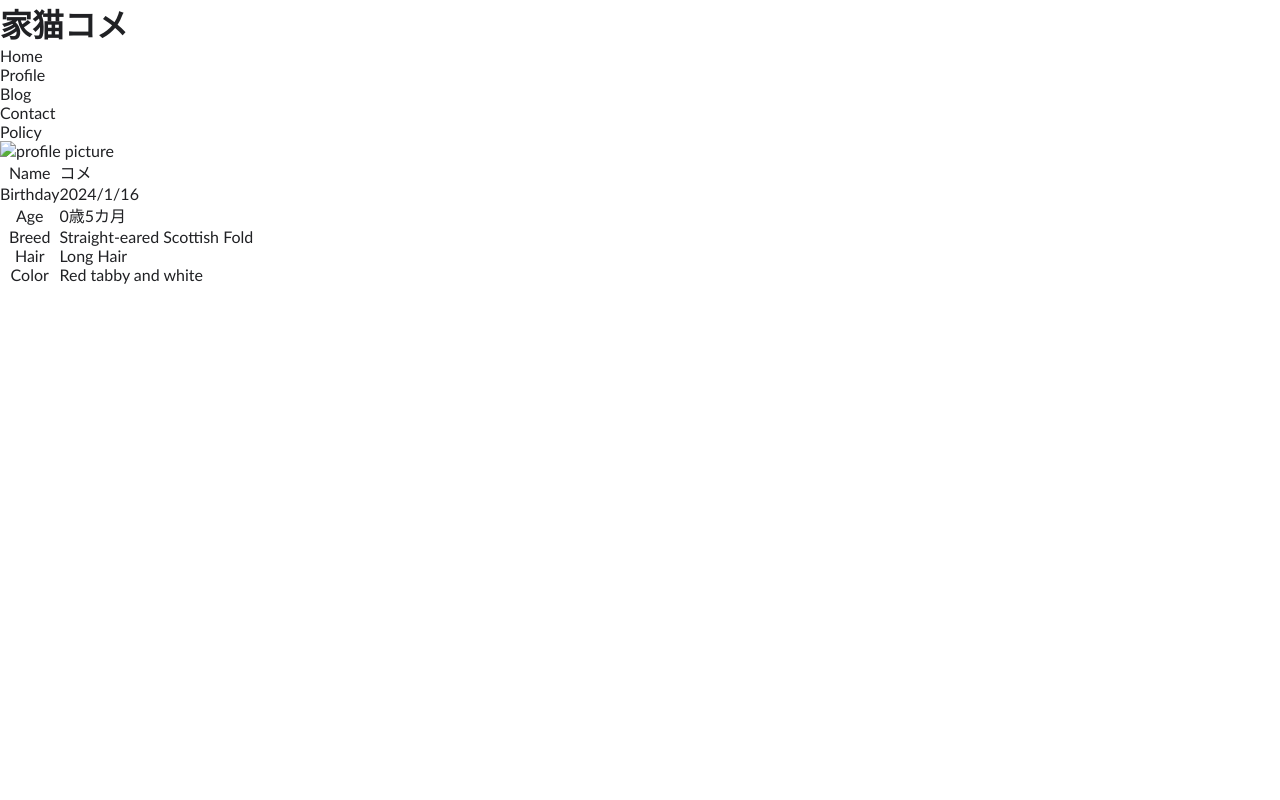
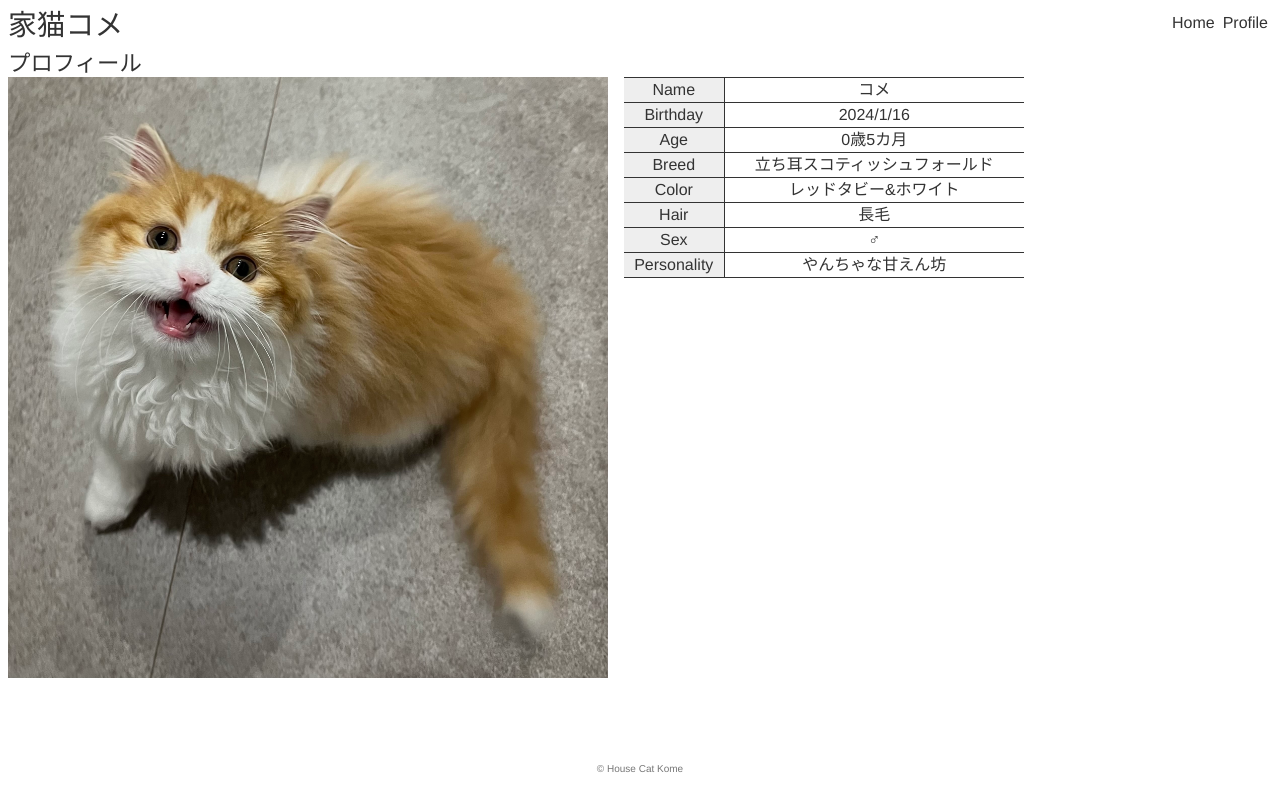
Before and after one commit to mnaoki-github/kome_hp, a plain HTML site: page profile.html in a window 1280 px wide. Drawn offline with Linux system fonts and the light colour scheme.

Commit message:
add contents

```diff
--- a/profile.html
+++ b/profile.html
@@ -20,21 +20,27 @@
 </head>
 
 <body>
-    <header class="site-title">
+    <header>
+        <div class="title-inner container">
             <h1><a href="index.html">家猫コメ</a></h1>
             <nav>
-            <ul>
+                <ul class="nav-list">
                     <li><a href="index.html">Home</a></li>
                     <li><a href="profile.html">Profile</a></li>
-                <li><a href="blog.html">Blog</a></li>
+                    <!-- <li><a href="blog.html">Blog</a></li>
                     <li><a href="contact.html">Contact</a></li>
-                <li><a href="policy.html">Policy</a></li>
+                    <li><a href="policy.html">Policy</a></li> -->
                 </ul>
             </nav>
-    </header>
-    <div>
-        <img src="" alt="profile picture">
         </div>
+    </header class=>
+    <div class="container">
+        <h2>プロフィール</h2>
+        <div class="profile-contents">
+            <div class="profile-img">
+                <img src="img/profile.jpg" alt="profile picture">
+            </div>
+            <div class="table">
                 <table>
                     <tr>
                         <th>Name</th>
@@ -50,20 +56,38 @@
                     </tr>
                     <tr>
                         <th>Breed</th>
-            <td>Straight-eared Scottish Fold</td>
+                        <td>立ち耳スコティッシュフォールド</td>
+                    </tr>
+                    <tr>
+                        <th>Color</th>
+                        <td>レッドタビー&amp;ホワイト</td>
                     </tr>
                     <tr>
                         <th>Hair</th>
-            <td>Long Hair</td>
+                        <td>長毛</td>
                     </tr>
                     <tr>
-            <th>Color</th>
-            <td>Red tabby and white</td>
+                        <th>Sex</th>
+                        <td>&#9794;</td>
+                    </tr>
+                    <tr>
+                        <th>Personality</th>
+                        <td>やんちゃな甘えん坊</td>
                     </tr>
                 </table>
+            </div>
+        </div>
+    </div>
+
+
+
+
+
+    <footer>
+        <small>&copy; House Cat Kome</small>
+    </footer>
 
     <script src="js/main.js"></script>
-
 </body>
 
 </html>
--- a/style.css
+++ b/style.css
@@ -1,44 +1,179 @@
 @charset "utf-8";
 
+
+/* initialize */
+:root {
+    --max-contents-widht: 1280px;
+}
+
+
 * {
-    font-family: 'Gill Sans', 'Gill Sans MT', Calibri, 'Trebuchet MS', sans-serif;
-    margin:0;
+    font-family: 'Franklin Gothic Medium', 'Arial Narrow', Arial, sans-serif;
+    margin: 0;
     padding: 0;
-    color:#202124;
-
+    box-sizing: border-box;
+    color: #333;
 }
 
 html {
     font-size: 100%;
+
+}
+
+h1 {
+    font-weight: normal;
+    font-size: 1.8rem;
+}
+
+h2 {
+    font-weight: normal;
+    font-size: 1.4rem;
+}
+
+h3 {
+    font-weight: normal;
+}
+
+small {
+    font-size: 10px;
+    color: #777;
+
 }
 
 a {
     text-decoration: none;
-}
-a:hover {
-    opacity:0.7;
+    display: block;
 }
 
-ul,li {
+a:hover {
+    color: #aaa;
+}
+
+ul {
     list-style-type: none;
 }
 
-img {
-    max-width:100%;
+li {
+    display: inline;
 }
 
-/* table */
+
+img {
+    width: 100%;
+    max-width: var(--max-contents-widht);
+    vertical-align: bottom;
+}
+
+/* tableあとで分ける */
 table {
     border-collapse: collapse;
     border-spacing: 0;
+    width: 100%;
+    font-size: 16px;
 }
+
 th {
     font-weight: normal;
+    border-right: 1px solid #333;
+    background-color: #eee;
+
+}
+th:last-child{
+    border-right: none;
+}
+
+tr {
+    line-height: 1.5;
+    border-top: 1px solid #333;
+    border-bottom:1px solid #333;
+}
+
+
+/* common */
+.container {
+    max-width: var(--max-contents-widht);
+    padding: 2px 8px 0;
+    margin: 0 auto;
+}
+
+.title-inner {
+    display: flex;
+    justify-content: space-between;
+    align-items: center;
+}
+
+.nav-list {
+    display: flex;
+}
+
+.nav-list a {
+    font-size: 1rem;
+    line-height: 2;
+    padding: 0 4px;
+}
+
+header {
+    margin: 0 auto;
+    text-align: center;
+}
+
+footer {
+    text-align: center;
+    margin: 80px 0 0;
+}
+
+/* index */
+.main-visual img {
+    width: 100%;
+    height: 180px;
+    object-fit: cover;
+}
+
+/* profile */
+.profile-contents {
+    margin:0 auto;
+    text-align: center;
+}
+.profile-contents .table{
+margin-top:16px;
+}
+.profile-contents .table th{
+ width: 100px;
 }
 
 
 
 
-@media screen and (min-width:992px) {
-    /* max-width:1080px; */
+@media screen and (min-width:431px) {
+
+    /* common */
+    .nav-list li:hover {
+        background-color: #eee;
+    }
+
+    /* index; */
+
+    .main-visual img {
+        object-fit: cover;
+        height: 300px;
+    }
+
+
+    /* profile */
+    .profile-contents {
+        display: flex;
+        gap: 16px;
+    }
+
+    .profile-contents img {
+        max-width: 600px;
+    }
+
+    .profile-contents table {
+        min-width: 400px;
+    }
+
+    .profile-contents .table{
+        margin-top:0;
+        }
 }
```
Also changed, not shown: blog.html (+8 -2 lines), contact.html (+7 -3 lines), index.html (+31 -9 lines), policy.html (+8 -2 lines), img/profile.jpg (added), 3 other files. Lines whose indentation alone changed are shown as unchanged.
